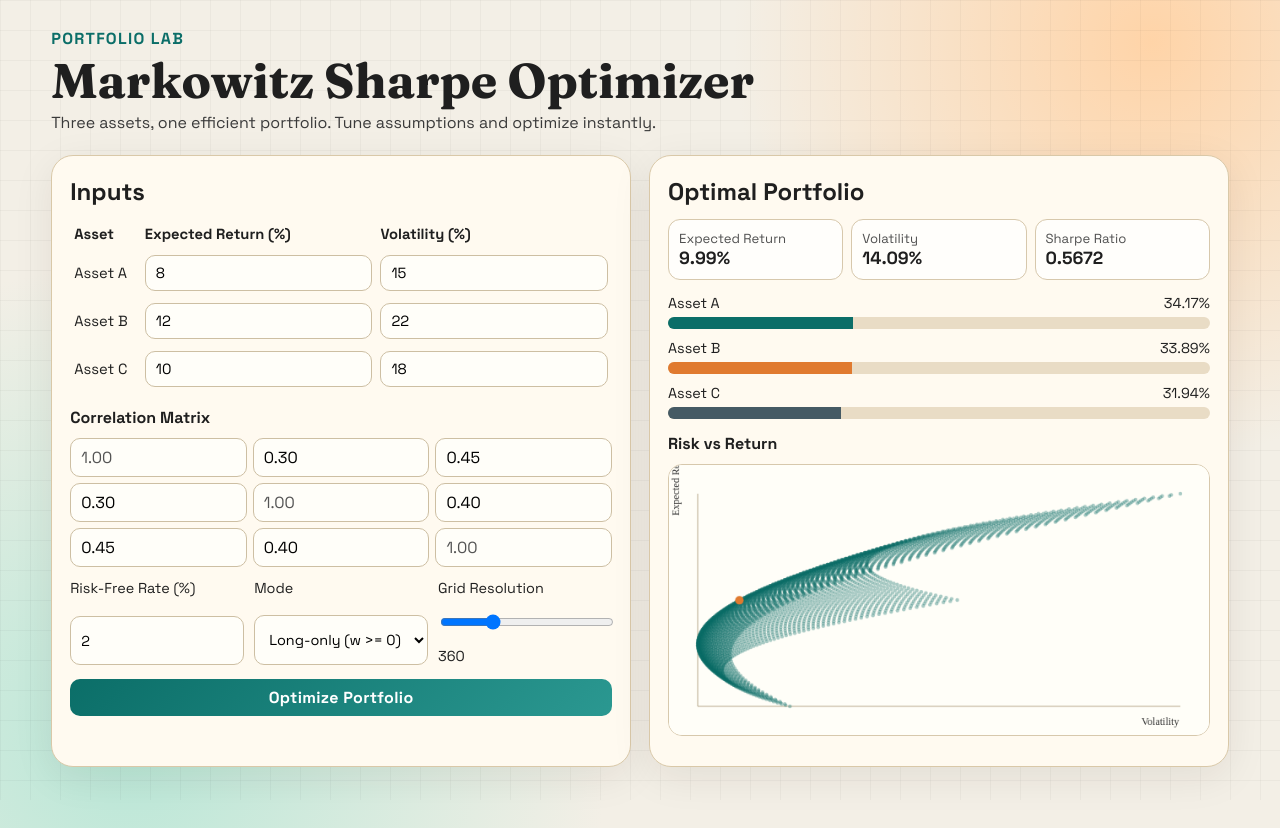
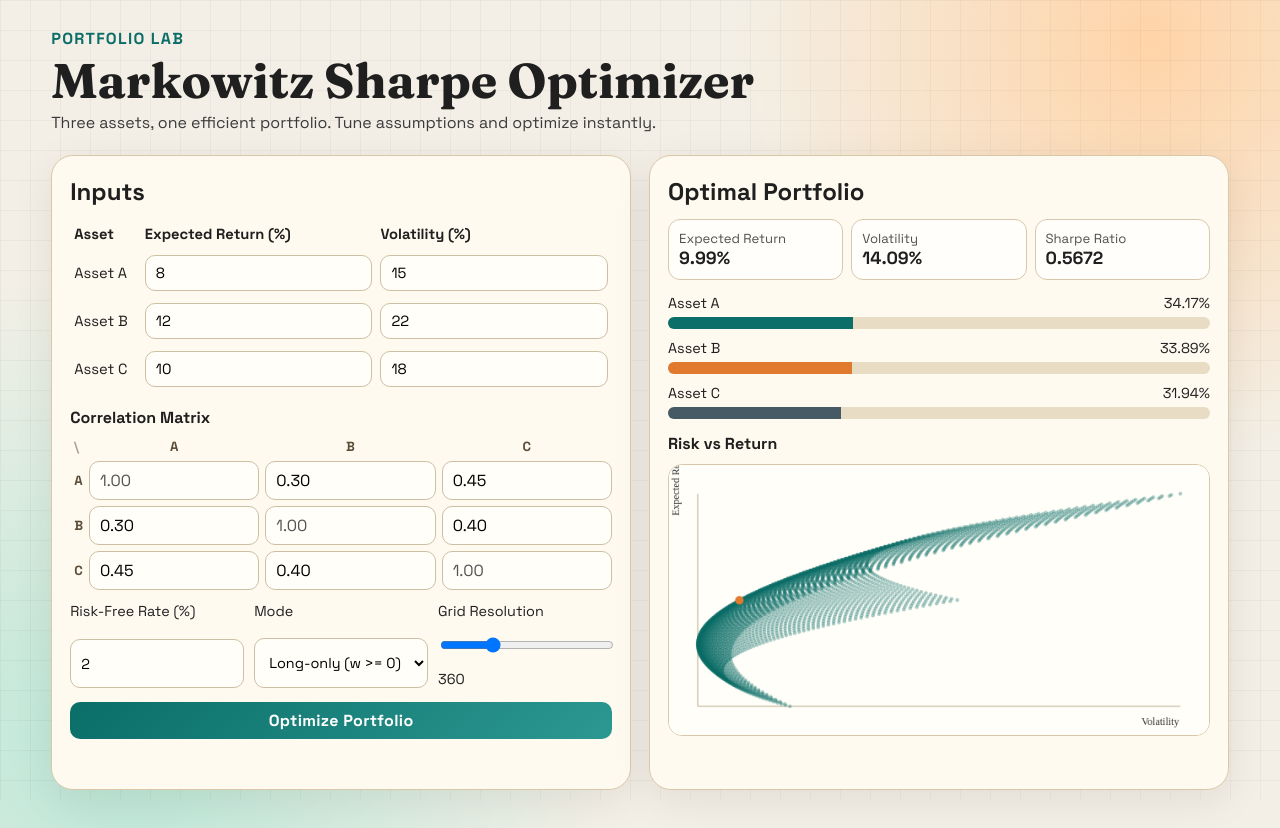
Before and after one commit to VasPappas/fx-opti, a website: page index.html in a window 1280 px wide. Drawn offline with Linux system fonts and the light colour scheme.

Commit message:
Annotate correlation matrix with row and column labels

```diff
--- a/index.html
+++ b/index.html
@@ -53,17 +53,25 @@
 
         <h3>Correlation Matrix</h3>
         <div class="corr-grid">
-          <input value="1.00" disabled />
-          <input id="c12" type="number" step="0.01" min="-1" max="1" value="0.30" />
-          <input id="c13" type="number" step="0.01" min="-1" max="1" value="0.45" />
+          <span class="corr-label corner" aria-hidden="true">\</span>
+          <span class="corr-label col">A</span>
+          <span class="corr-label col">B</span>
+          <span class="corr-label col">C</span>
 
-          <input id="c21" type="number" step="0.01" min="-1" max="1" value="0.30" />
-          <input value="1.00" disabled />
-          <input id="c23" type="number" step="0.01" min="-1" max="1" value="0.40" />
+          <span class="corr-label row">A</span>
+          <input value="1.00" disabled aria-label="Correlation A with A" />
+          <input id="c12" type="number" step="0.01" min="-1" max="1" value="0.30" aria-label="Correlation A with B" />
+          <input id="c13" type="number" step="0.01" min="-1" max="1" value="0.45" aria-label="Correlation A with C" />
 
-          <input id="c31" type="number" step="0.01" min="-1" max="1" value="0.45" />
-          <input id="c32" type="number" step="0.01" min="-1" max="1" value="0.40" />
-          <input value="1.00" disabled />
+          <span class="corr-label row">B</span>
+          <input id="c21" type="number" step="0.01" min="-1" max="1" value="0.30" aria-label="Correlation B with A" />
+          <input value="1.00" disabled aria-label="Correlation B with B" />
+          <input id="c23" type="number" step="0.01" min="-1" max="1" value="0.40" aria-label="Correlation B with C" />
+
+          <span class="corr-label row">C</span>
+          <input id="c31" type="number" step="0.01" min="-1" max="1" value="0.45" aria-label="Correlation C with A" />
+          <input id="c32" type="number" step="0.01" min="-1" max="1" value="0.40" aria-label="Correlation C with B" />
+          <input value="1.00" disabled aria-label="Correlation C with C" />
         </div>
 
         <div class="controls">
--- a/styles.css
+++ b/styles.css
@@ -134,8 +134,25 @@ select:focus {
 
 .corr-grid {
   display: grid;
-  grid-template-columns: repeat(3, 1fr);
+  grid-template-columns: auto repeat(3, 1fr);
   gap: 6px;
+  align-items: center;
+}
+
+.corr-label {
+  text-align: center;
+  font-size: 0.83rem;
+  font-weight: 700;
+  color: #5a4c36;
+}
+
+.corr-label.row {
+  text-align: left;
+  padding-left: 4px;
+}
+
+.corr-label.corner {
+  opacity: 0.5;
 }
 
 .controls {
```
